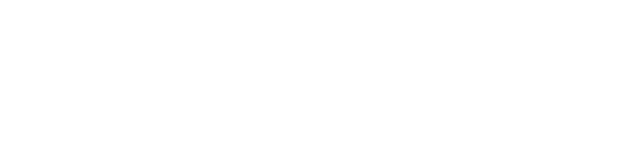
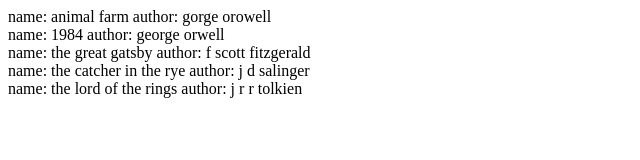
Before and after one commit to daniyal-abbassi/library-odinProject, a plain HTML site: page index.html in a window 1280 px wide. Shown: the whole page, without its empty margins (0-640 px from the left). Drawn offline with Linux system fonts and the light colour scheme.

Commit message:
feat: loop through created book divs

```diff
--- a/index.html
+++ b/index.html
@@ -10,10 +10,7 @@
     <!-- create a table for books -->
     <div id="wrapper">
         <dvi id="books">
-            <div id="book">
-                <!-- book information here -->
 
-            </div>
         </dvi>
     </div>
 
--- a/script.js
+++ b/script.js
@@ -24,8 +24,27 @@ const createAndSave = (name,author) => {
     //add to array
     booksArray.push(newBook);
 }
-
+createAndSave('animal farm','gorge orowell')
+createAndSave('1984','george orwell')
+createAndSave('the great gatsby','f scott fitzgerald')
+createAndSave('the catcher in the rye','j d salinger')
+createAndSave('the lord of the rings','j r r tolkien')
 // booksArray.map(book=>console.log(book.name,book.author,book.id))
 //buttons to add and delete and edit read status for books
-
+console.log(bookList)
 //loop throght books and render them on page
+booksArray.forEach((book)=>{
+    //get the book details
+    let bookName = book.name;
+    let bookAuthor = book.author;
+    let bookId = book.id;
+    //create a container
+    let bookDiv = document.createElement('div');
+    //fill the container with data
+    bookDiv.innerHTML += `
+    <span class="bookName" data-book-id="${bookId}">name: ${bookName}</span>
+    <span class="bookAuthor">author: ${bookAuthor}</span>
+    `;
+    bookList.appendChild(bookDiv)
+})
+//TEST
```
